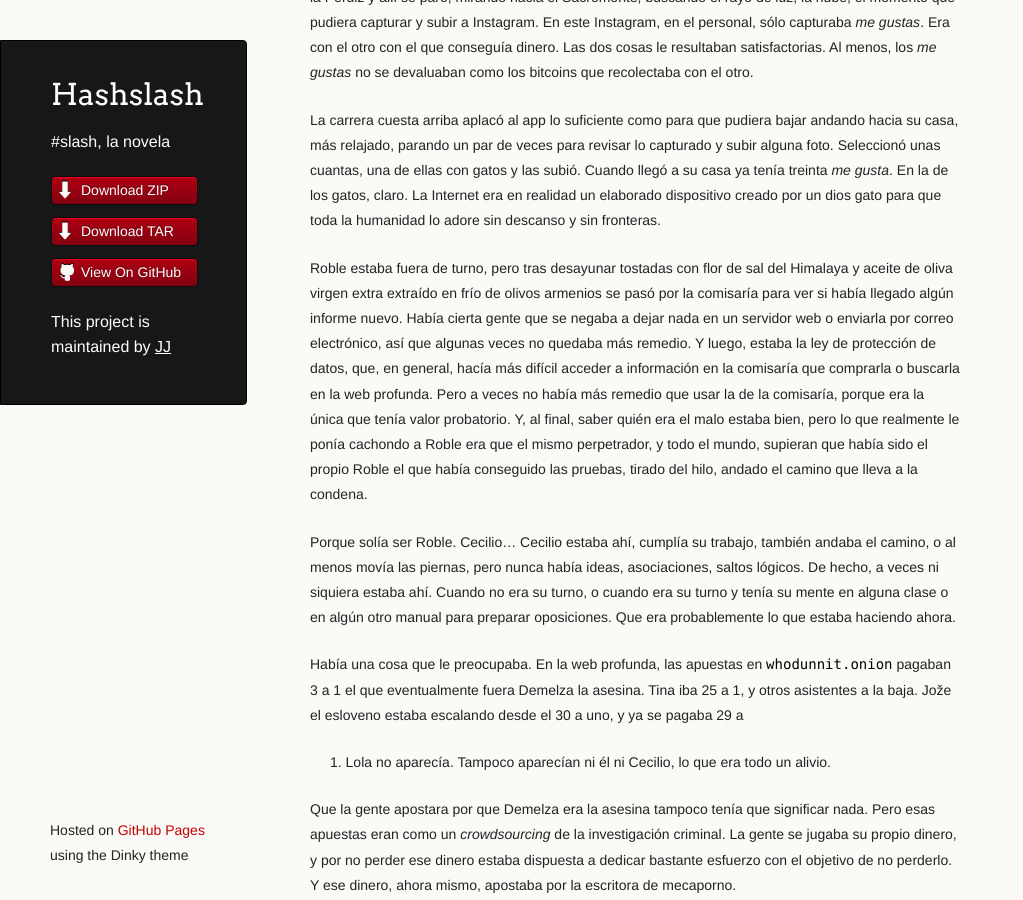
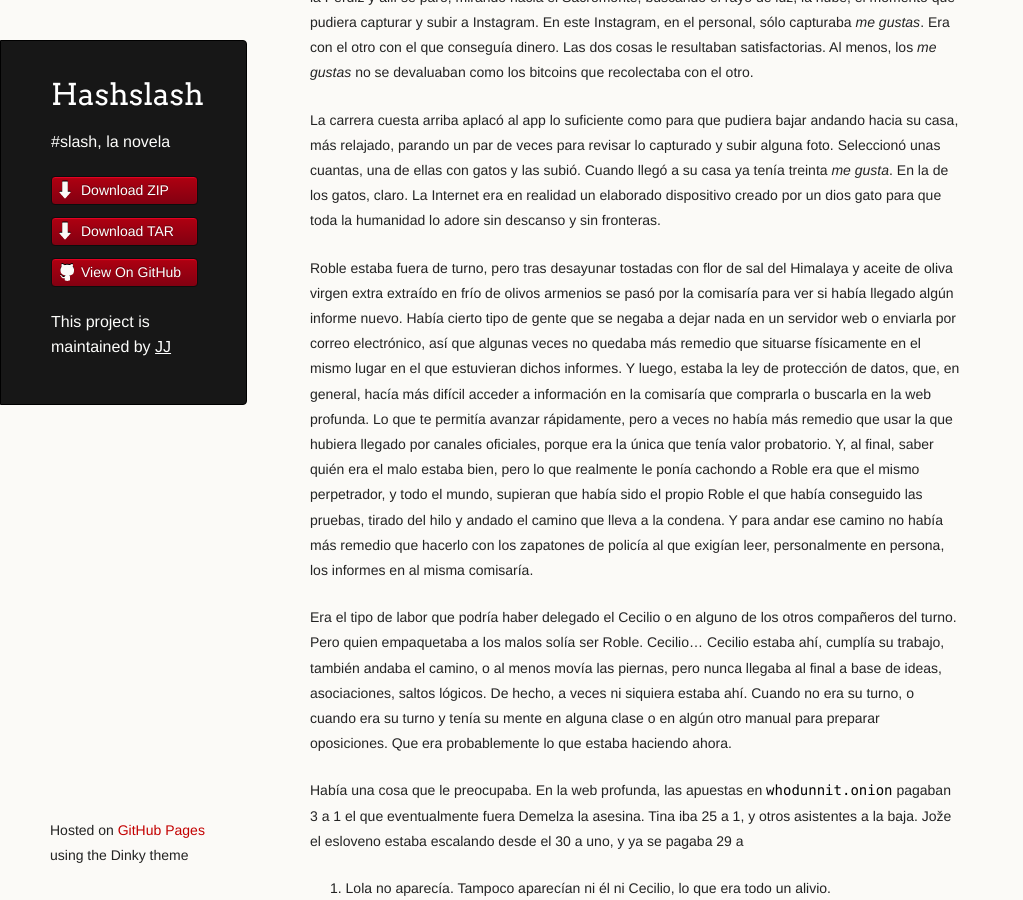
Before and after one commit to JJ/HashSlash, a Jekyll site: the page built from texto/HashSlash.md, in a window 1280 px wide and 900 px high, scrolled down 34978 px. Shown: the whole window, without its empty margins (0-1023 px from the left). Built offline with Jekyll 4.4.1, drawn with Linux system fonts in a browser that asks for light colours; some of the changed text lies outside the part shown.

Commit message:
Sync texto/HashSlash.md from master to gh-pages

```diff
--- a/texto/HashSlash.md
+++ b/texto/HashSlash.md
@@ -1792,20 +1792,19 @@ Roble estaba fuera de turno, pero tras desayunar tostadas con flor de
 sal del Himalaya y aceite de oliva virgen extra extraído en frío de
 olivos
 armenios se pasó por la comisaría para ver si
-había llegado algún informe nuevo. Había cierta gente que se negaba a
+había llegado algún informe nuevo. Había cierto tipo de gente que se negaba a
 dejar nada en un servidor web o enviarla por correo electrónico, así
-que algunas veces no quedaba más remedio. Y luego, estaba la ley de
+que algunas veces no quedaba más remedio que situarse físicamente en el mismo lugar en el que estuvieran dichos informes. Y luego, estaba la ley de
 protección de datos, que, en general, hacía más difícil acceder a
 información en la comisaría que comprarla o buscarla en la web
-profunda. Pero a veces no había más remedio que usar la de la
-comisaría, porque era la única que tenía valor probatorio. Y, al
+profunda. Lo que te permitía avanzar rápidamente, pero a veces no había más remedio que usar la que hubiera llegado por canales oficiales, porque era la única que tenía valor probatorio. Y, al
 final, saber quién era el malo estaba bien, pero lo que realmente le
 ponía cachondo a Roble era que el mismo perpetrador, y todo el mundo,
 supieran que había sido el propio Roble el que había conseguido las
-pruebas, tirado del hilo, andado el camino que lleva a la condena.
-
-Porque solía ser Roble. Cecilio... Cecilio estaba ahí, cumplía su
-trabajo, también andaba el camino, o al menos movía las piernas, pero nunca había ideas,
+pruebas, tirado del hilo y andado el camino que lleva a la condena. Y para andar ese camino no había más remedio que hacerlo con los zapatones de policía al que exigían leer, personalmente en persona, los informes en al misma comisaría.
+
+Era el tipo de labor que podría haber delegado el Cecilio o en alguno de los otros compañeros del turno. Pero quien empaquetaba a los malos solía ser Roble. Cecilio... Cecilio estaba ahí, cumplía su
+trabajo, también andaba el camino, o al menos movía las piernas, pero nunca llegaba al final a base de ideas,
 asociaciones, saltos lógicos. De hecho, a veces ni siquiera estaba
 ahí. Cuando no era su turno, o cuando era su turno y tenía su mente en
 alguna clase o en algún otro manual para preparar oposiciones. Que
@@ -2152,35 +2151,45 @@ para sí.
 
 ## Kevin, el asesino
 
-—¿Quién es el asesino? ¿El Kevin? - preguntó, Cecilio.
-
-—¿Kevin? No, - contestó Roble. - Te mando todo.
+—¿Quién es el asesino? ¿El Kevin? -, preguntó Cecilio.
+
+—¿Kevin? No -, contestó Roble. - Te mando todo.
 
 —¡No! - dijo Cecilio. - No me lo mandes, ¡cuéntamelo! Joer, que es un
 minuto...
 
 —No. No lo es -, dijo Roble. - Por eso te lo mando. Léelo.
 
-—Pero...
-
-Roble se terminó la tónica de origen eslovaco que se estaba bebiendo
-de un trago y eructó quedamente, emitiendo una pequeña y prácticamente invisible nube gas y tapándose
-la boca pudorosamente. La tónica era de la misma marca que adornaba los carteles
-del bar y que se presentaba, en una botella saliendo de un baño de
+—Pero... -, dijo Cecilio, pasándose la palma de la mano por la boca
+para no dejarse a sí mismo terminar la frase.
+
+Roble se terminó de un trago la tónica de origen eslovaco que una distribuidora
+estaba promocinando en esos momentos por los bares granadinos
+ y eructó quedamente, emitiendo una pequeña y prácticamente invisible
+ nube de gas y tapándose
+la boca pudorosamente. La tónica era de la misma marca que figuraba en
+los carteles que compartían las paredes del bar con fotos de vírgenes
+dolientes y del propietario con famosos periclitados. En los carteles
+la tónica se presentaba en una botella saliendo de un baño de
 burbujas de metacrilato, a los lados de los grifos de los barriles de
 Alhambra. Cecilio nunca entendería esas ganas por probar lo nuevo,
 siempre. Lo nuevo *nunca* es mejor. Cecilio estuvo varios años sin
 probar la
 [milnoh](http://misterbackstage.wordpress.com/2012/07/17/grxperience-blogtrip-2012-la-memoria-definitiva-granada-sensacion-experiencia-emocion-engagement/alhambra-1925/). Tuvo
-que leer la cifra, y escucharla, y probar buchitos, varias veces, para
+que leer repetidamente la cifra, y escucharla, y probar buchitos, varias veces, para
 convencerse de que, bueno, vale, de vez en cuando, la pediría en vez
-de la caña de Alhambra de toda la vida. Por extensión, se sentía incapaz de entender a Roble, que después de unos años seguía siendo "el nuevo". Iba
+de la caña de Alhambra de toda la vida. En particular, se sentía
+incapaz de entender a Roble, que después de unos años seguía siendo
+"el nuevo". En general y en particular el hecho de que no quisiera,
+nunca, resumirle algo en dos palabras y menos cuando, total, era
+incapaz de meter más de eso en una frase. Por eso iba
 a volverse con sus colegas, los de siempre, los que llaman al pan,
 pan, al vino, vino y a la cerveza, Alhambra, cuando Roble le dijo:
 
 —¿Vienes al interrogatorio?
 
-—Pero...
+—Pero... -, dijo, volviéndose a pasar la palma de la mano por la
+boca, frotándose los labios.
 
 Pero no estoy de servicio, pensó Cecilio. Tengo cita con el profesor
 de los niños en una hora aproximadamente. Por la tarde, más clases, ni
@@ -3690,7 +3699,44 @@ que ahogó cualquier ruido metálico e incluso interfirió con las ondas
 cerebrales de Roble impidiendo todo pensamiento y llevándolo,
 momentáneamente, a un estado bastante zen.
 
-
+Estado zen que desapareció con la repentina pérdida de un riff, algo que causaba que la armonía metálica hubiera desaparecido. Desde su móvil, desde la cama, probó diferentes ecualizaciones. Nada, la ausencia seguía ahí. O la presencia seguía sin seguir. Apagó. Habían dejado de llamar a la puerta del garaje. Otro cliente satisfecho. O satisfecho con la existencia de la ausencia de Nacho. O ausencia de existencia. Satisfecho, en todo caso.
+
+Y Roble no lo iba a estar menos. Por poco tiempo. El cardiómetro de su pulsera ya había detectado la aceleración del corazón inherente al estado de vigilia y estaba transmitiendo a sus diferentes apps tal hecho; estas a su vez estaban pasando al mismo estado y empezando a recordarle a Roble sus obligaciones.
+
+* Comer, pero no mucho.
+* Escribir en cantidad y calidad.
+* Mantener su cuenta en bitcoins a un nivel aceptable.
+* Hacer ejercicio.
+
+Todas esas apps de estilo de vida, a su vez orquestadas por otra app que las priorizó, callaron cuando tomó un zumo de granada, garabateó en su móvil notas para escribirlas más tarde, escaneó informes de la comisaría y los subió a un sitio mientras tomaba un segundo vaso de zumo y, finalmente, para satisfacer al último, al más exigente, momentáneamente, se puso las zapatillas de deporte, cuyos chips NFC se conectaron con la pulsera, tranquilizándola y diciéndole "Eh, ¡que ya va a hacer ejercicio! ¡De veras! ¿No lo ves? ¡Se ha puesto las zapatillas!"
+
+Había un asunto más que debería haber ocupado su tiempo. Pero no tenía app para ello. Así que no ocupó ni un minuto de su mente mientras trotaba por las cuestas pedregosas del Barranco del Abogado y sacaba foto de algún graffiti surgido en la última noche.
+
+## El correo del M
+
+—No, no eres pesao, Cécil, pregunta -, dijo Marisol, al teléfono.
+
+—A ver. El M este, ¿quién lo lleva? ¿Cómo... cómo va? Es que no tengo ni idea por dónde empezar, Marisol, de veras -, dijo Cecilio-, afú...
+
+—Pues por un lado -, dijo Marisol-, o por el otro -, dijo, y soltó una carcajada.
+
+—O por el de más allá -, continuó Cecilio -, lavín, compae, que no lo veo.
+
+—El Nacho ese. ¿No le pasó una raya? ¿Dónde la pilló? -, preguntó Marisol.
+
+—El Nacho ese está más zumbao que una pandereta en Nochebuena. No se entera, o no quiere enterarse. ¿Por el otro lado?
+
+—Pues es más jodido. Estas drogas sintéticas son jodidas -, dijo Marisol -, no es cuestión de buscar a los clanes turcos como con la heroína, o a los nigerianos como con las pastillas, o a los españoles como con todas, va todo por Internet. Lo pides a un laboratorio y te lo manda por correo normal. Pagas como pilles y listo.
+
+—¿Así de fácil? - preguntó Cecilio.
+
+—Así de jodido. Vete tú a saber quién lo envía, quién lo recibe, qué pinta tiene el paquete, cuando lo hacen... generalmente vienen de Asia, generalmente vienen de un laboratorio farmacéutico legal, generalmente en un paquete pequeño... Pero puede ser otra cosa. Si fuera así, los trincaríamos siempre...
+
+—Pero... -, dijo Cecilio.
+
+—Manzanas, Cécil. Que el tema es jodido, pero ya ha ido nuestro compañero Ginés, por mal nombre el Cabraloca -, y se rió al decir esto-, a preguntarle al tal Nacho.
+
+Trabajo que se quitaba de encima, pensó Cecilio. Trabajo inútil, además, porque ya podían preguntarle lo que fuera, que poco le iba a decir a él. Ahora, al Cabraloca, a ese sí que le cantaría hasta la Traviata.
 
 
 
```
